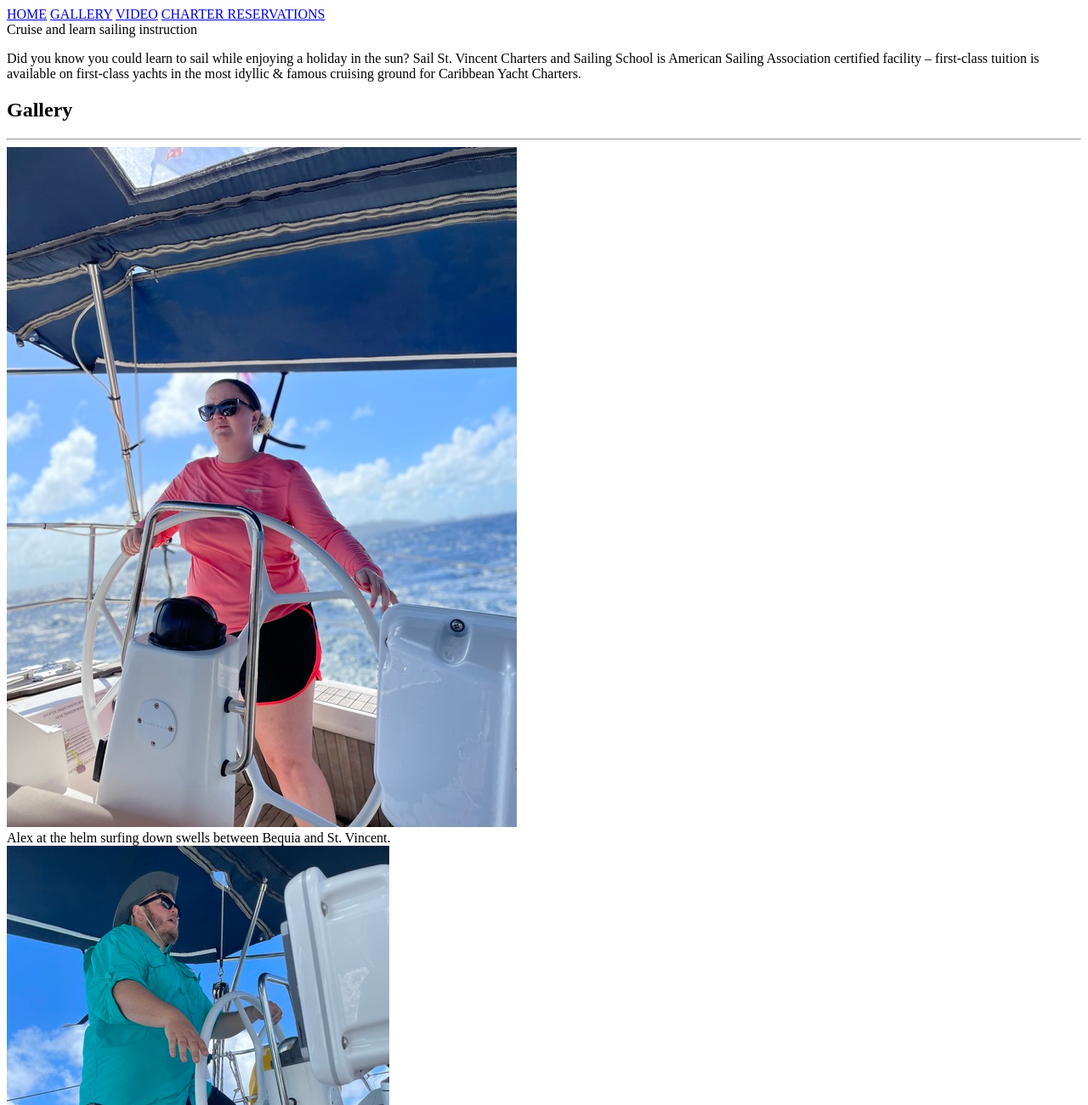
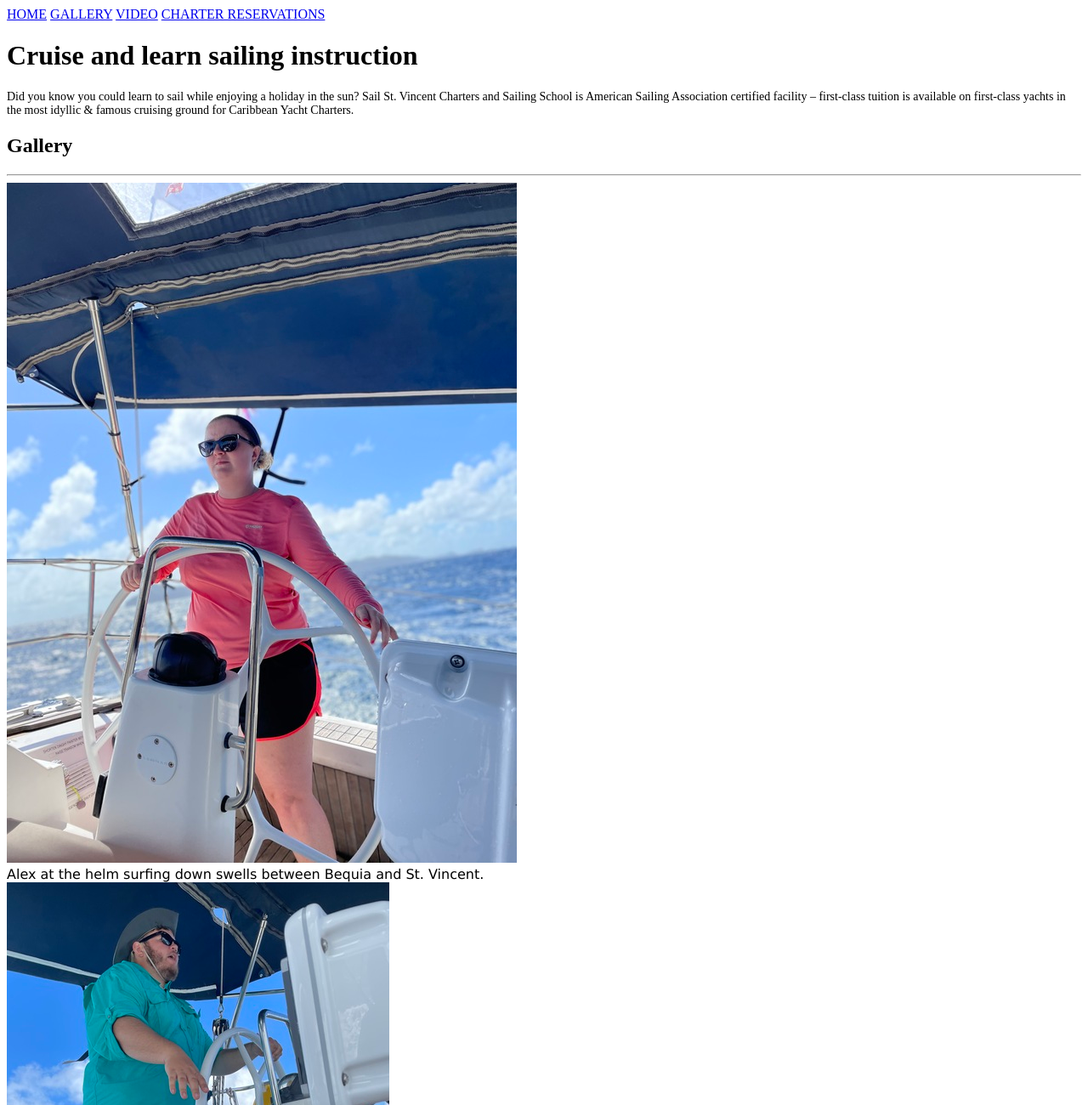
Before and after one commit to mdfull01/HTML-and-CSS-Projects, a plain HTML site: page One-Page_Website/one_page_website.html in a window 1280 px wide. Shown: the top 1300 px of the page at 85% size. Drawn offline with Linux system fonts and the light colour scheme.

Commit message:
create one_page_website.css and link

```diff
--- /dev/null
+++ b/One-Page_Website/css/one_page_website.css
@@ -0,0 +1,25 @@
+/*=========================
+    FONT STYLING
+===========================*/
+body {
+    font-family: "Lucida Bright", serif;
+}
+
+p {
+    font-size: 14px;
+}
+
+.desc {
+    font-family: Verdana, Geneva, Tahoma, sans-serif;
+    font-size: 16px;
+}
+
+/*=======================
+    FORM STYLING
+=========================*/
+input {
+    width: 150px;
+    margin: auto;
+    border: 1.5px solid darkgray;
+    border-radius: 3.5px;
+}
--- a/One-Page_Website/one_page_website.html
+++ b/One-Page_Website/one_page_website.html
@@ -3,6 +3,7 @@
 	<head>
 		<title>Learn to Sail St. Vincent</title>
 		<meta charset="utf-8">
+		<link rel="stylesheet" href="css/one_page_website.css">
 
 		</head>
 	<body>
@@ -24,7 +25,7 @@
 		<div id="home">
 			<div>
 				<div>
-					<span>Cruise and learn sailing instruction</span>
+					<h1><span>Cruise and learn sailing instruction</span></h1>
 					<p>Did you know you could learn to sail while enjoying a holiday
 					in the sun? Sail St. Vincent Charters and Sailing School is American Sailing
 					Association certified facility – first-class tuition is available on first-class
```
